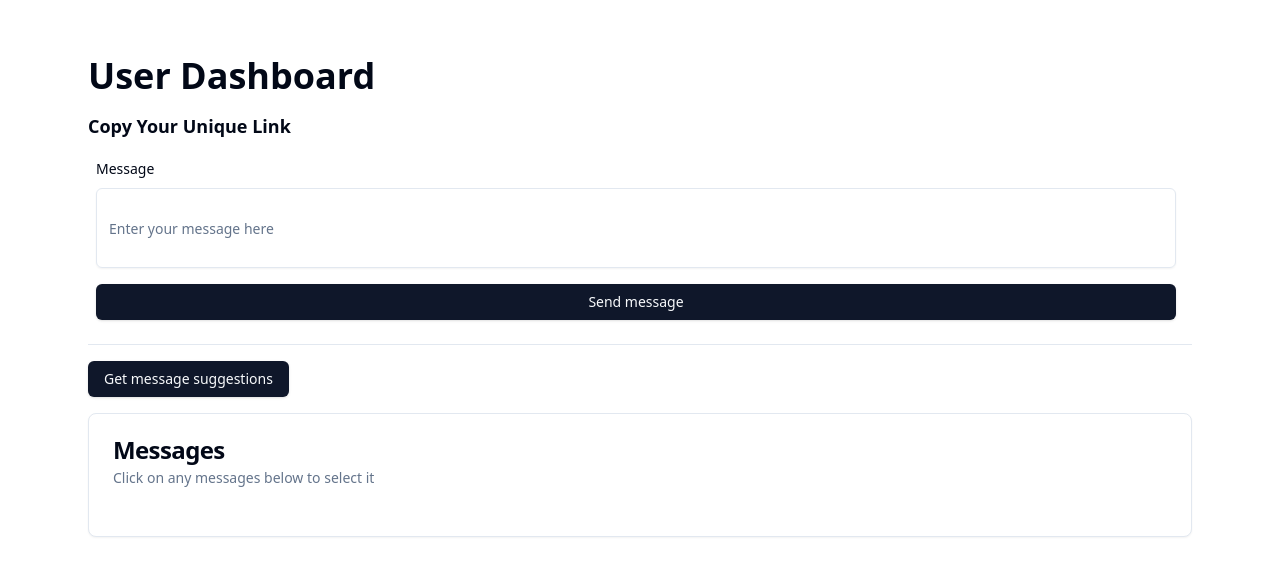
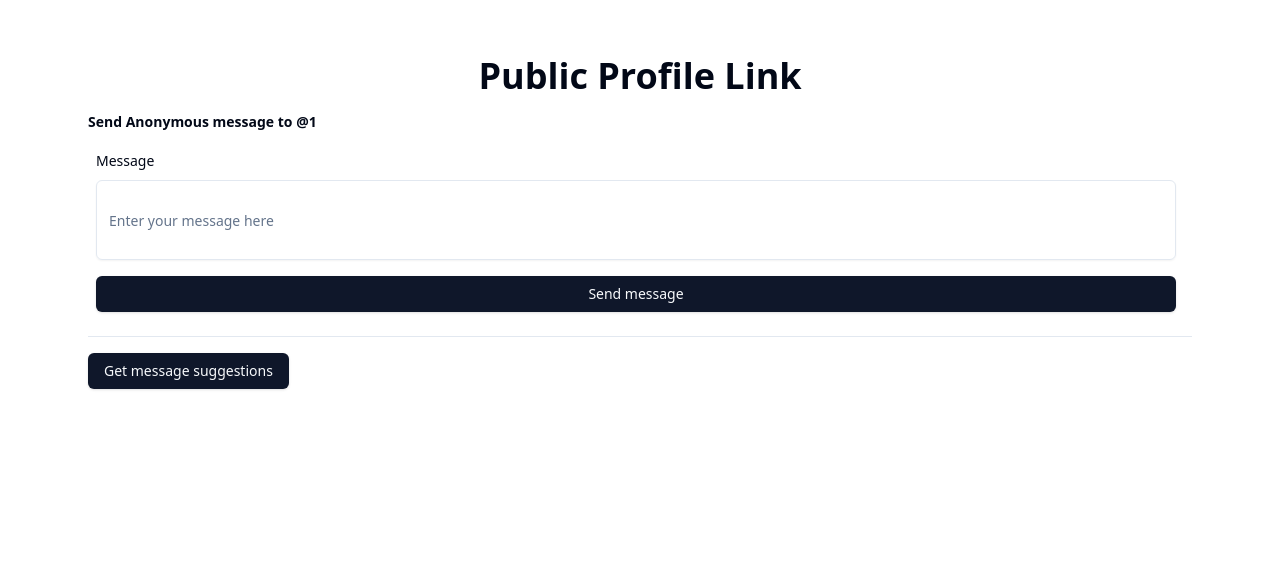
Before and after one commit to RCOM363/myst_txt, a Next.js app: page /u/1 in a window 1280 px wide. Shown: the top 576 px of the page. Built offline with nearby package versions, Linux system fonts and the light colour scheme.

Commit message:
refactor: send message page styling

```diff
--- a/src/app/u/[username]/page.tsx
+++ b/src/app/u/[username]/page.tsx
@@ -87,9 +87,11 @@ function Page() {
 
   return (
     <div className="my-8 mx-4 md:mx-8 lg:mx-auto p-6 bg-white rounded w-full max-w-6xl">
-      <h1 className="text-4xl font-bold mb-4">User Dashboard</h1>
+      <h1 className="text-4xl text-center font-bold mb-4">Public Profile Link</h1>
       <div className="mb-4">
-        <h2 className="text-lg font-semibold mb-2">Copy Your Unique Link</h2>{" "}
+        <h2 className="text-sm font-semibold mb-2">
+          Send Anonymous message to @{username}
+        </h2>{" "}
         <div className="flex items-center">
           <Form {...form}>
             <form
@@ -150,6 +152,7 @@ function Page() {
         )}
       </Button>
       <div className="mt-4 grid grid-cols-1 md:grid-cols-1 gap-6">
+        {messages.length > 0 && (
           <Card>
             <CardHeader>
               <CardTitle>Messages</CardTitle>
@@ -158,8 +161,7 @@ function Page() {
               </CardDescription>
             </CardHeader>
             <CardContent className="flex flex-col space-y-4">
-            {messages &&
-              messages.map((message, index) => (
+              {messages.map((message, index) => (
                 <Button
                   key={index}
                   variant="outline"
@@ -171,6 +173,7 @@ function Page() {
               ))}
             </CardContent>
           </Card>
+        )}
       </div>
     </div>
   );
```
Lines whose indentation alone changed are shown as unchanged.
